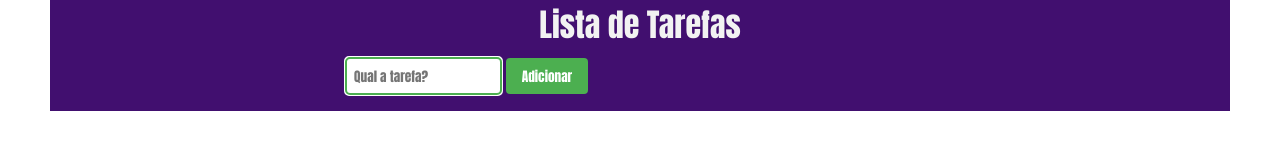
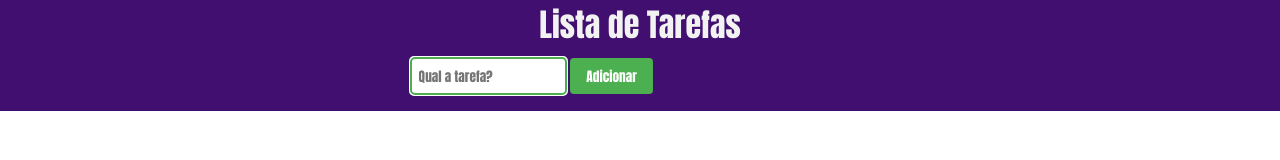
Before and after one commit to jasonrn36/lista-tarefas, a plain HTML site: page index.html in a window 1280 px wide. Drawn offline with nearby package versions, Linux system fonts and the light colour scheme.

Commit message:
Atualizando tamanho

```diff
--- a/main.css
+++ b/main.css
@@ -16,7 +16,8 @@ body {
 .bloco-lista {
     background-color: rgb(65, 15, 111);
     display: block;
-    margin: 0 50px;
+    margin: 0 auto;
+    max-width: 1460px;
 }
 
 /* ###############################*/
@@ -30,7 +31,7 @@ body {
 input {
     padding: 8px;
     margin-bottom: 8px;
-    margin-left: 25%;
+    margin-left: 32%;
     border: 1px solid #ccc;
     border-radius: 4px;
     outline-color: #4CAF50;
```
